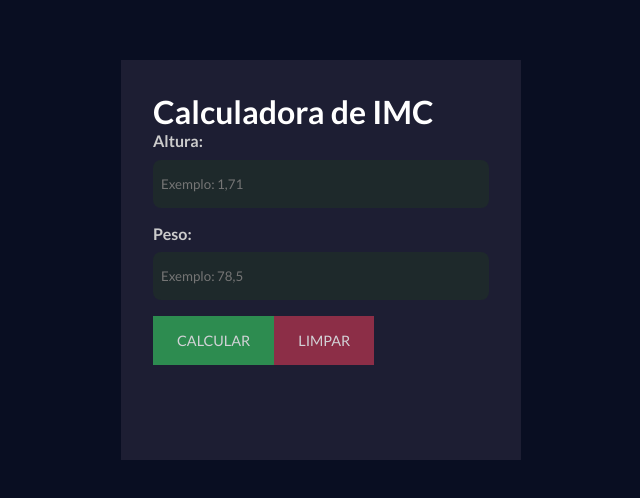
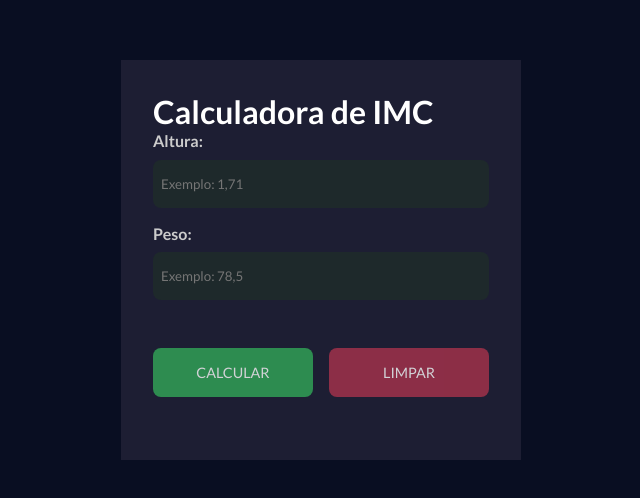
Before and after one commit to luisfrancisco2b/imc-calculator-react, a React (Vite) app: page / in a window 1280 px wide. Shown: the part 140-638 px from the top of the page, without its empty margins (319-959 px from the left). Built offline with nearby package versions, Linux system fonts and the light colour scheme.

Commit message:
style: add action control CSS style

```diff
--- a/src/components/Button.css
+++ b/src/components/Button.css
@@ -2,9 +2,10 @@ button {
   text-transform: uppercase;
   padding: 1rem 1.5rem;
   border: none;
+  border-radius: 8px;
+  flex: 1;
   color: #fff;
   font-size: 0.9rem;
-  flex: 1;
   cursor: pointer;
   transition: 0.3s ease;
   opacity: 0.8;
--- a/src/components/ImcCalc.css
+++ b/src/components/ImcCalc.css
@@ -1,4 +1,4 @@
-/* Conatiner */
+/* Container */
 .container {
   min-width: 400px;
   min-height: 400px;
@@ -6,16 +6,22 @@
   background-color: #1d1e33;
 }
 
+/* Calc Container */
+
 #calc-container h2 {
   font-size: 2rem;
   margin: 0 auto;
 }
+
+/* Form Inputs */
 
 .form-inputs {
   display: flex;
   flex-direction: column;
   justify-content: space-between;
 }
+
+/* Form Control */
 
 .form-control {
   display: flex;
@@ -43,3 +49,14 @@
   outline: none;
   border: 2px solid #03d6fc;
 }
+
+/* Action Control */
+
+.action-control {
+  display: flex;
+  justify-content: space-between;
+  margin-top: 2rem;
+  gap: 1rem;
+}
+
+/* commitar */
```
